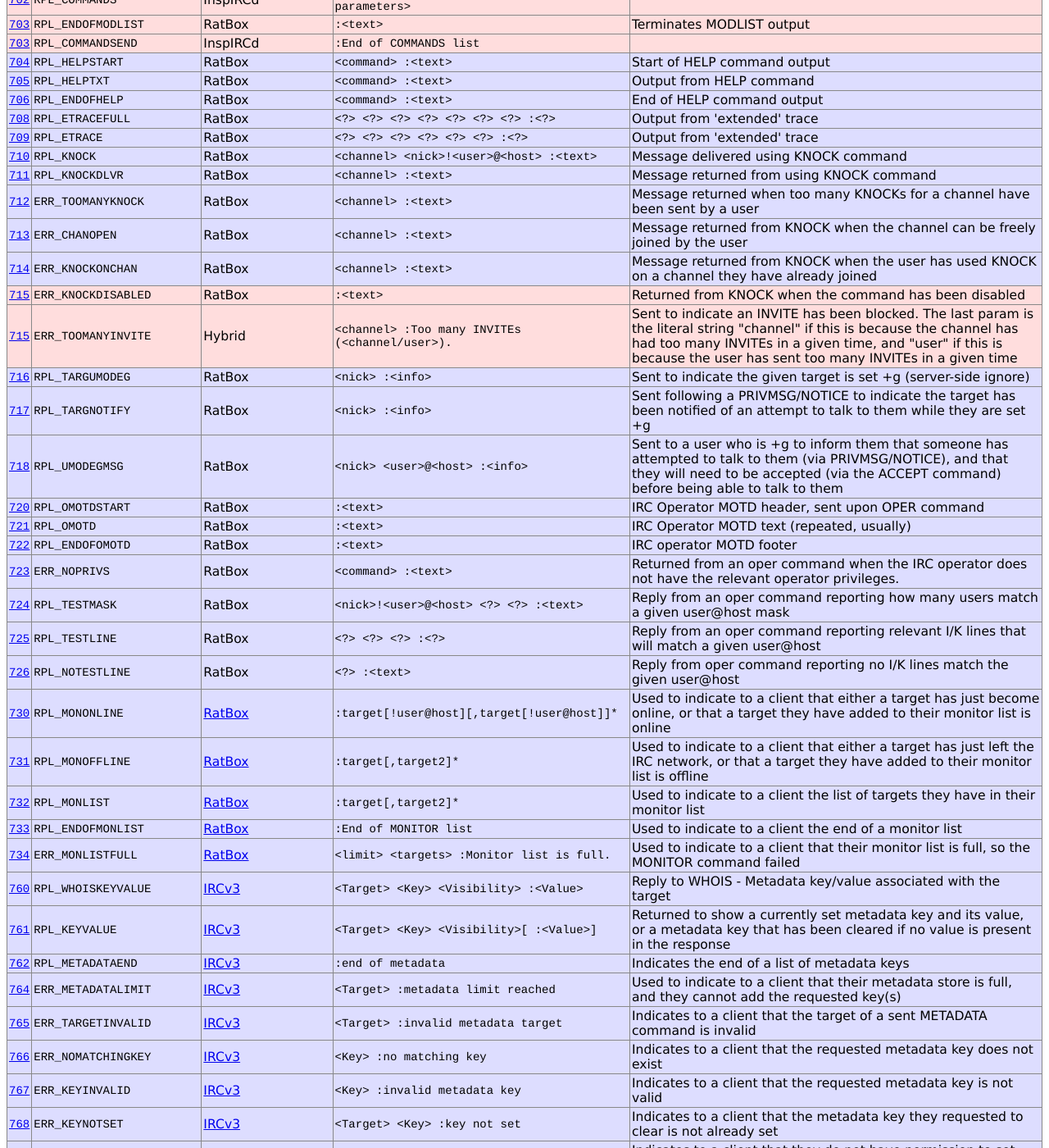
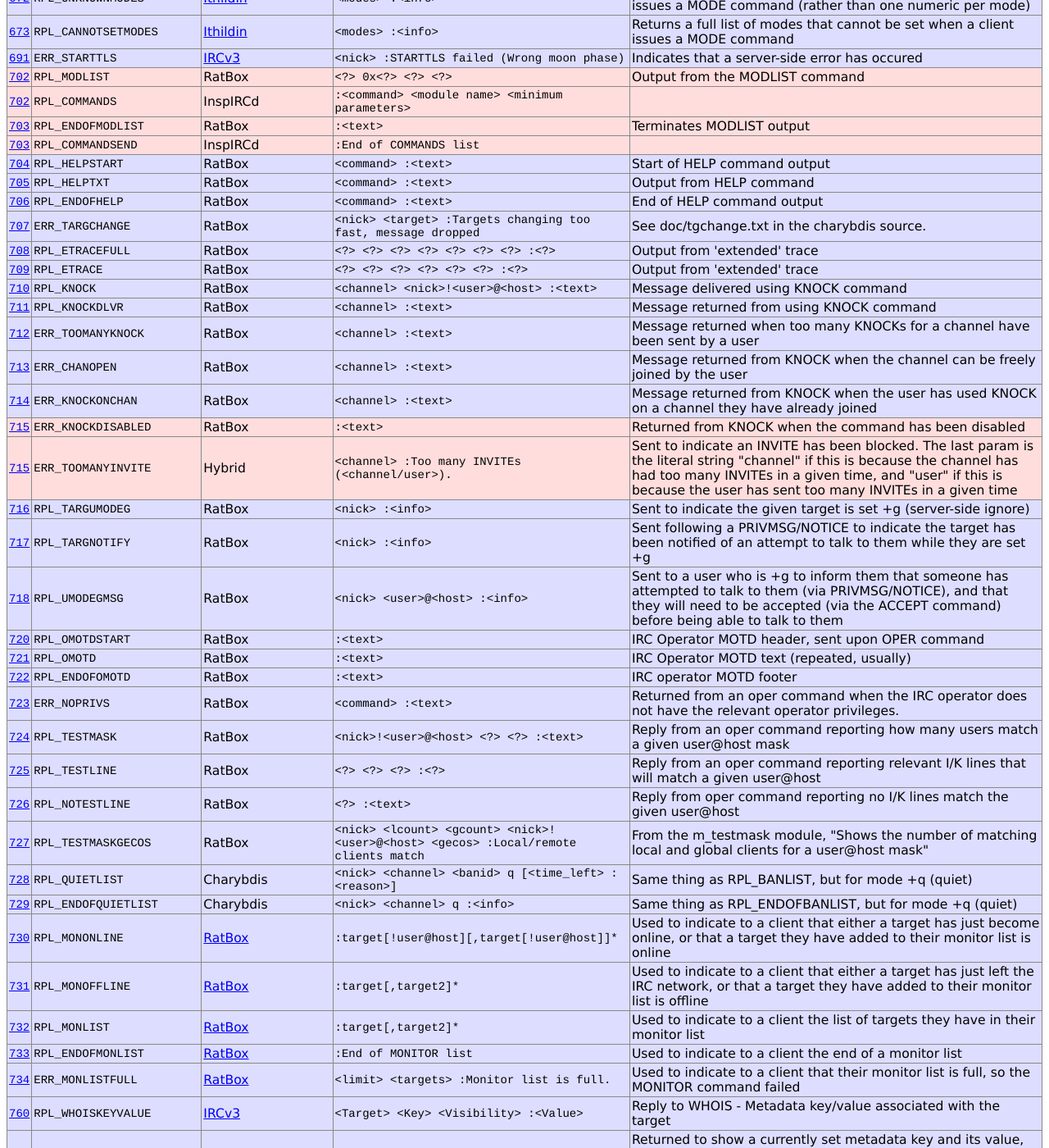
Before and after one commit to ircdocs/irc-defs, a Jekyll site: the page built from defs/ircnumerics.html, in a window 1280 px wide and 1400 px high, scrolled down 14452 px. Shown: the whole window at 82% size. Built offline with Jekyll 4.4.1, drawn with Linux system fonts in a browser that asks for light colours; some of the changed text lies outside the part shown.

Commit message:
ircnumerics: Add several numerics found in charybdis
276 RPL_WHOISCERTFP
480 ERR_THROTTLE
494 ERR_OWNMODE
671 RPL_WHOISSECURE
707 ERR_TARGCHANGE
727 RPL_TESTMASKGECOS
728 RPL_QUIETLIST
729 RPL_ENDOFQUIETLIST

```diff
--- a/_data/ircnumerics.yaml
+++ b/_data/ircnumerics.yaml
@@ -860,6 +860,13 @@
         conflict: true
 
     -
+        name: RPL_WHOISCERTFP
+        numeric: "276"
+        origin: oftc-hybrid
+        format: "<nick> :has client certificate fingerprint <fingerprint>"
+        comment: Also adopted by hybrid 8.1 and charybdis 3.2
+
+    -
         name: RPL_VCHANEXIST
         numeric: "276"
         origin: Hybrid
@@ -2626,6 +2633,13 @@
         conflict: true
 
     -
+        name: ERR_THROTTLE
+        numeric: "480"
+        origin: Ratbox
+        format: "<nick> <channel> :Cannot join channel"
+        conflict: true
+
+    -
         name: ERR_NOPRIVILEGES
         numeric: "481"
         origin: RFC1459
@@ -2819,6 +2833,16 @@
         name: ERR_BADFEATURE
         numeric: "494"
         origin: ircu
+        conflict: true
+
+    -
+        name: ERR_OWNMODE
+        numeric: "494"
+        origin: "Bahamut, charybdis?"
+        conflict: true
+        format: "<nick> :cannot answer you while you are <mode>, your message was not sent"
+        comment: >
+            Used for mode +g (CALLERID) in charybdis.
 
     -
         name: ERR_BADLOGTYPE
@@ -3310,6 +3334,12 @@
         comment: Indicates that the client may begin the TLS handshake
 
     -
+        name: RPL_WHOISSECURE
+        numeric: "671"
+        origin: Unreal
+        format: "<nick> :is using a secure connection"
+
+    -
         name: RPL_UNKNOWNMODES
         numeric: "672"
         origin: Ithildin
@@ -3389,6 +3419,13 @@
         comment: End of HELP command output
 
     -
+        name: ERR_TARGCHANGE
+        numeric: "707"
+        origin: RatBox
+        format: "<nick> <target> :Targets changing too fast, message dropped"
+        comment: See doc/tgchange.txt in the charybdis source.
+
+    -
         name: RPL_ETRACEFULL
         numeric: "708"
         origin: RatBox
@@ -3548,6 +3585,31 @@
         comment: >
             Reply from oper command reporting no I/K lines match the given
             user@host
+
+    -
+        name: RPL_TESTMASKGECOS
+        numeric: "727"
+        origin: RatBox
+        format: "<nick> <lcount> <gcount> <nick>!<user>@<host> <gecos> :Local/remote clients match"
+        comment: >
+            From the m_testmask module, "Shows the number of matching local and
+            global clients for a user@host mask"
+
+    -
+        name: RPL_QUIETLIST
+        numeric: "728"
+        origin: Charybdis
+        format: "<nick> <channel> <banid> q [<time_left> :<reason>]"
+        comment: >
+            Same thing as RPL_BANLIST, but for mode +q (quiet)
+
+    -
+        name: RPL_ENDOFQUIETLIST
+        numeric: "729"
+        origin: Charybdis
+        format: "<nick> <channel> q :<info>"
+        comment: >
+            Same thing as RPL_ENDOFBANLIST, but for mode +q (quiet)
 
     -
         name: RPL_MONONLINE
```
